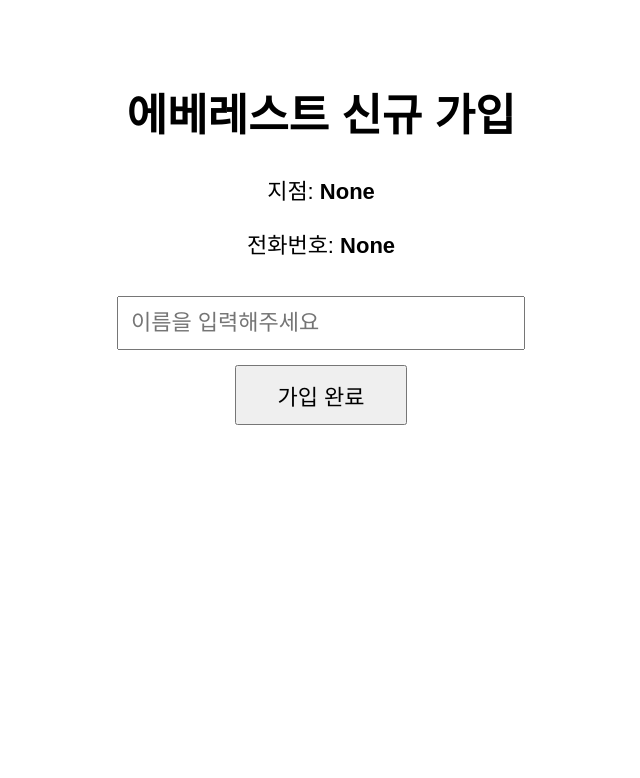
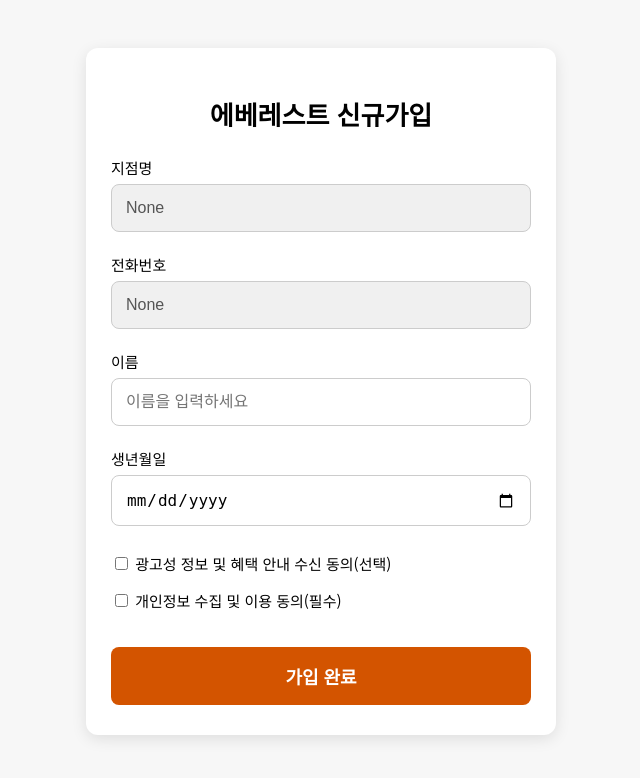
Before and after one commit to hanybeee67/everest-MP, a Flask app: page /join in a window 1280 px wide. Shown: the top 778 px of the page, without its empty margins (319-959 px from the left). Run offline with Flask 3, Linux system fonts and the light colour scheme.

Commit message:
update main

```diff
--- a/app.py
+++ b/app.py
@@ -17,10 +17,13 @@ class Members(db.Model):
     name = db.Column(db.String(50))
     phone = db.Column(db.String(20), unique=True)
     branch = db.Column(db.String(50))
+    birth = db.Column(db.String(20))
+    marketing = db.Column(db.String(5))
+    privacy = db.Column(db.String(5))
     reg_date = db.Column(db.String(20))
 
 
-# 🔥 Render 서버에서도 테이블이 자동으로 생성되도록 보장하는 코드
+# Render/로컬 모두에서 DB 자동 생성 보장
 with app.app_context():
     db.create_all()
 
@@ -39,9 +42,21 @@ def join():
 
     if request.method == 'POST':
         name = request.form['name']
+        birth = request.form['birth']
+        marketing = request.form.get('marketing', 'no')
+        privacy = request.form.get('privacy', 'no')
         reg_date = datetime.now().strftime("%Y-%m-%d %H:%M")
 
-        new_member = Members(name=name, phone=phone, branch=branch, reg_date=reg_date)
+        new_member = Members(
+            name=name,
+            phone=phone,
+            branch=branch,
+            birth=birth,
+            marketing=marketing,
+            privacy=privacy,
+            reg_date=reg_date
+        )
+
         db.session.add(new_member)
         db.session.commit()
 
--- a/templates/join.html
+++ b/templates/join.html
@@ -2,38 +2,122 @@
 <html lang="ko">
 <head>
     <meta charset="UTF-8">
-    <title>신규 가입</title>
+    <title>에베레스트 신규 가입</title>
+
+    <link href="https://fonts.googleapis.com/css2?family=Noto+Sans+KR:wght@300;400;500;700&display=swap" rel="stylesheet">
+
     <style>
         body {
             font-family: 'Noto Sans KR', sans-serif;
+            background: #f7f7f7;
+            display: flex;
+            justify-content: center;
+            padding: 40px 15px;
+        }
+
+        .container {
+            width: 100%;
+            max-width: 420px;
+            background: white;
+            padding: 30px 25px;
+            border-radius: 12px;
+            box-shadow: 0 4px 15px rgba(0,0,0,0.1);
+        }
+
+        h1 {
+            font-size: 26px;
             text-align: center;
-            margin-top: 80px;
-            font-size: 22px;
+            margin-bottom: 25px;
+            font-weight: 600;
         }
-        input, button {
-            font-size: 22px;
-            padding: 12px;
-            margin-top: 15px;
+
+        .label {
+            font-size: 15px;
+            margin: 10px 0 6px;
+            font-weight: 500;
         }
-        input {
-            width: 60%;
-            max-width: 380px;
+
+        input[type="text"],
+        input[type="date"] {
+            width: 100%;
+            padding: 14px;
+            border: 1.2px solid #ccc;
+            border-radius: 8px;
+            font-size: 16px;
+            margin-bottom: 12px;
+            box-sizing: border-box;
         }
+
+        input[readonly] {
+            background-color: #f0f0f0;
+            color: #555;
+            font-weight: 500;
+        }
+
+        .checkbox-area {
+            margin: 15px 0;
+            font-size: 15px;
+            line-height: 22px;
+        }
+
         button {
-            padding: 12px 40px;
+            width: 100%;
+            padding: 16px;
+            background-color: #d35400;
+            color: white;
+            border: none;
+            border-radius: 8px;
+            font-size: 18px;
+            font-weight: 600;
+            cursor: pointer;
+            margin-top: 20px;
+        }
+
+        button:hover {
+            background-color: #c0392b;
         }
     </style>
 </head>
+
 <body>
 
-    <h1>에베레스트 신규 가입</h1>
-    <p>지점: <strong>{{ branch }}</strong></p>
-    <p>전화번호: <strong>{{ phone }}</strong></p>
+<div class="container">
+
+    <h1>에베레스트 신규가입</h1>
 
     <form method="post">
-        <input type="text" name="name" placeholder="이름을 입력해주세요" required><br>
+
+        <!-- 지점명 -->
+        <div class="label">지점명</div>
+        <input type="text" value="{{ branch }}" readonly>
+
+        <!-- 전화번호 -->
+        <div class="label">전화번호</div>
+        <input type="text" value="{{ phone }}" readonly>
+
+        <!-- 이름 입력 -->
+        <div class="label">이름</div>
+        <input type="text" name="name" placeholder="이름을 입력하세요" required>
+
+        <!-- 생년월일 -->
+        <div class="label">생년월일</div>
+        <input type="date" name="birth" required>
+
+        <!-- 마케팅 수신 동의 -->
+        <div class="checkbox-area">
+            <input type="checkbox" name="marketing" value="yes"> 광고성 정보 및 혜택 안내 수신 동의(선택)
+        </div>
+
+        <!-- 개인정보 수집 동의 -->
+        <div class="checkbox-area">
+            <input type="checkbox" name="privacy" value="yes" required>
+            개인정보 수집 및 이용 동의(필수)
+        </div>
+
         <button type="submit">가입 완료</button>
+
     </form>
+</div>
 
 </body>
 </html>
```
Also changed, not shown: templates/members.html (added, +205 -0 lines), templates/success.html (+78 -4 lines), templates/visit.html (+78 -5 lines).
